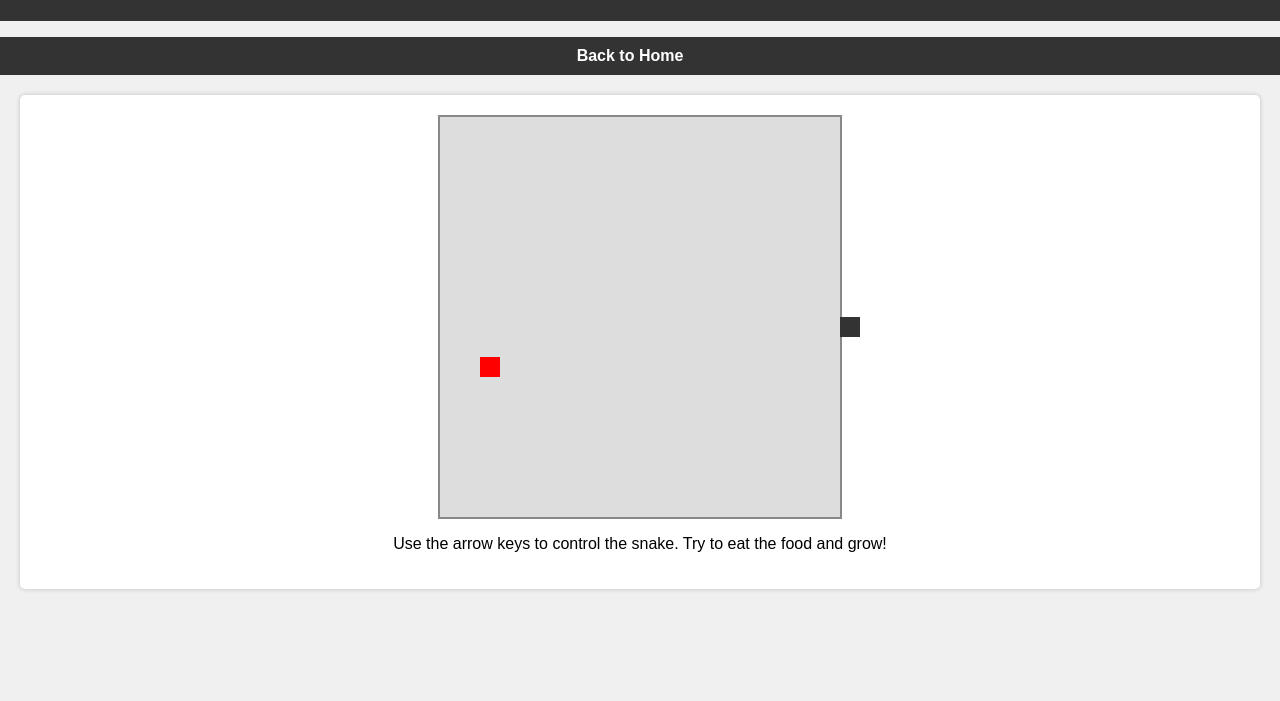
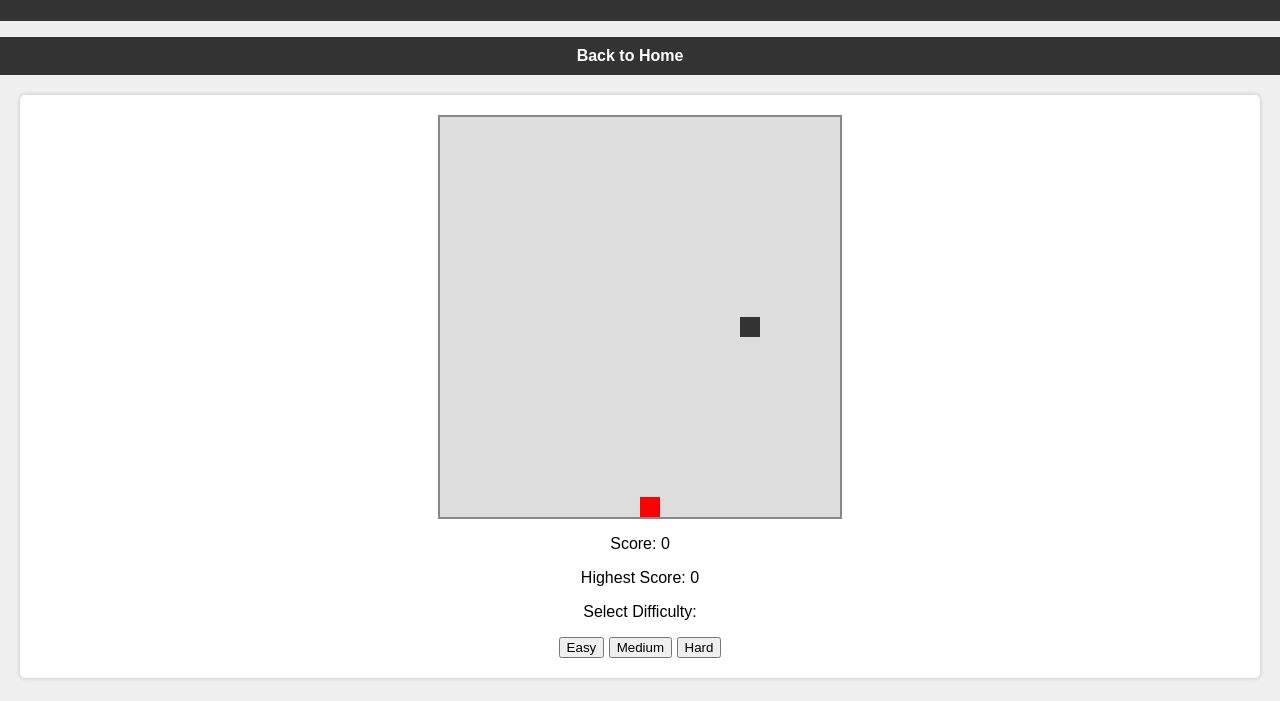
Before and after one commit to amitmahiya117/snake.gitub.io, a plain HTML site: page snake.html in a window 1280 px wide. Shown: the part 99-800 px from the top of the page. Drawn offline with Linux system fonts and the light colour scheme.

Commit message:
Add files via upload

```diff
--- a/snake.html
+++ b/snake.html
@@ -20,7 +20,16 @@
             <div class="snake" id="snake"></div>
             <div class="food" id="food"></div>
         </div>
-        <p>Use the arrow keys to control the snake. Try to eat the food and grow!</p>
+        <div class="score">
+            <p>Score: <span id="score">0</span></p>
+            <p>Highest Score: <span id="highest-score">0</span></p>
+        </div>
+        <div class="difficulty">
+            <p>Select Difficulty:</p>
+            <button id="easy">Easy</button>
+            <button id="medium">Medium</button>
+            <button id="hard">Hard</button>
+        </div>
     </main>
     <script src="snake.js"></script>
 </body>
--- a/snake.js
+++ b/snake.js
@@ -1,10 +1,18 @@
 document.addEventListener("DOMContentLoaded", () => {
-    const grid = 20; // Grid size in pixels
-    const snakeSpeed = 200; // Snake movement speed in milliseconds
+    const grid = 20;
+    const initialSnakeSpeed = 200;
+    let snakeSpeed = initialSnakeSpeed;
+    let score = 0;
+    let highestScore = 0;
 
     const gameContainer = document.querySelector(".game-container");
     const snakeElement = document.getElementById("snake");
     const foodElement = document.getElementById("food");
+    const scoreElement = document.getElementById("score");
+    const highestScoreElement = document.getElementById("highest-score");
+    const easyButton = document.getElementById("easy");
+    const mediumButton = document.getElementById("medium");
+    const hardButton = document.getElementById("hard");
 
     let snake = [{ x: 10, y: 10 }];
     let food = { x: 5, y: 5 };
@@ -27,11 +35,11 @@ document.addEventListener("DOMContentLoaded", () => {
     function endGame() {
         clearInterval(gameLoop);
         alert("Game Over! Press OK to restart.");
-        snake = [{ x: 10, y: 10 }];
-        direction = "right";
-        changingDirection = false;
-        updateFoodPosition();
-        gameLoop = setInterval(updateGame, snakeSpeed);
+        if (score > highestScore) {
+            highestScore = score;
+            highestScoreElement.textContent = highestScore;
+        }
+        resetGame();
     }
 
     function checkCollision() {
@@ -50,6 +58,16 @@ document.addEventListener("DOMContentLoaded", () => {
                 break;
             }
         }
+    }
+
+    function resetGame() {
+        snake = [{ x: 10, y: 10 }];
+        direction = "right";
+        changingDirection = false;
+        score = 0;
+        scoreElement.textContent = score;
+        updateFoodPosition();
+        gameLoop = setInterval(updateGame, snakeSpeed);
     }
 
     function updateGame() {
@@ -76,7 +94,10 @@ document.addEventListener("DOMContentLoaded", () => {
         snake.unshift(newHead);
 
         if (newHead.x === food.x && newHead.y === food.y) {
+            score += 10;
+            scoreElement.textContent = score;
             updateFoodPosition();
+            snakeSpeed -= 10; // Increase game speed when food is eaten
         } else {
             snake.pop();
         }
@@ -105,6 +126,20 @@ document.addEventListener("DOMContentLoaded", () => {
         }
     });
 
-    updateFoodPosition();
-    const gameLoop = setInterval(updateGame, snakeSpeed);
+    easyButton.addEventListener("click", () => {
+        resetGame();
+        snakeSpeed = initialSnakeSpeed;
+    });
+
+    mediumButton.addEventListener("click", () => {
+        resetGame();
+        snakeSpeed = initialSnakeSpeed - 20;
+    });
+
+    hardButton.addEventListener("click", () => {
+        resetGame();
+        snakeSpeed = initialSnakeSpeed - 40;
+    });
+
+    resetGame(); // Start the game
 });
```
